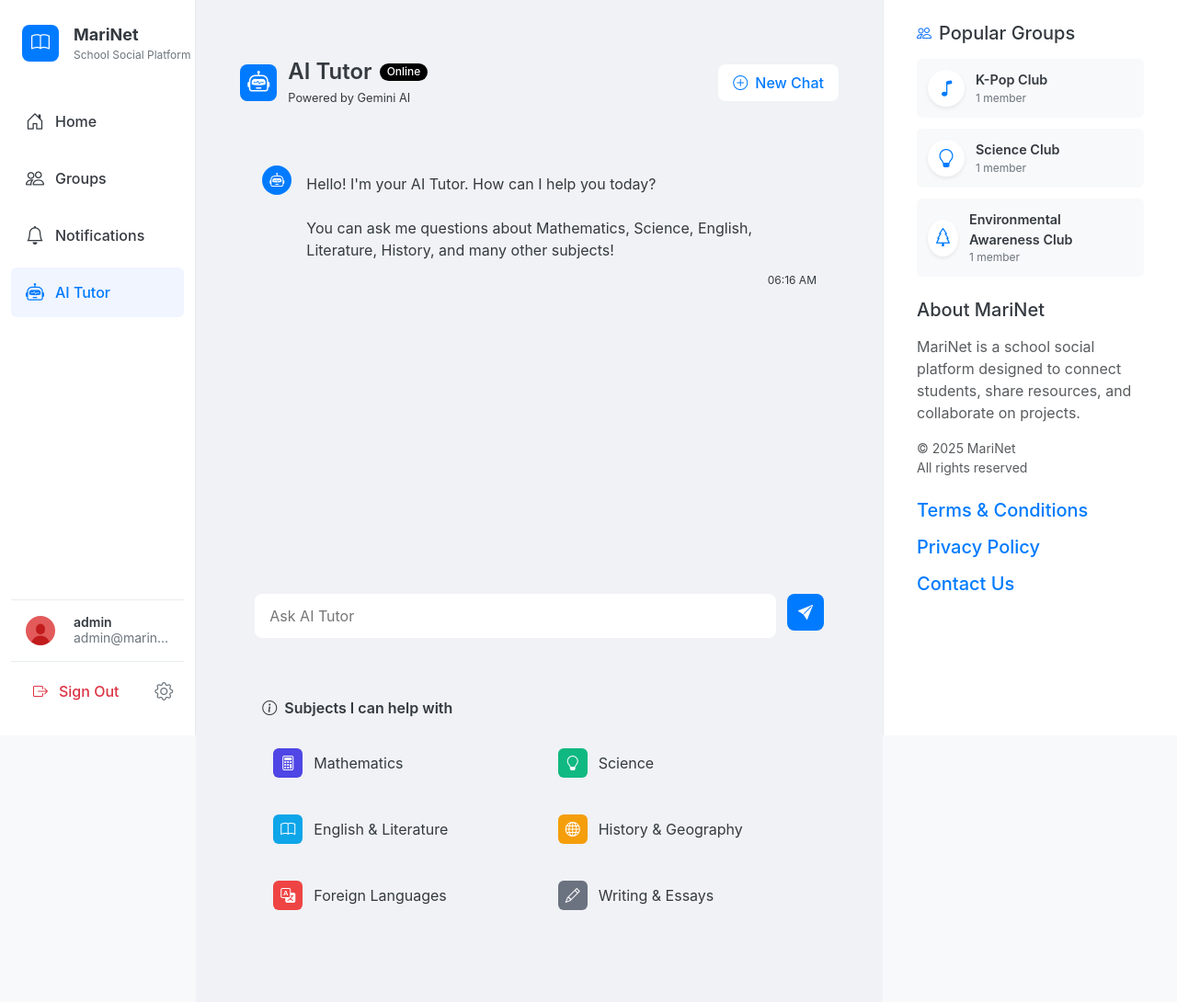
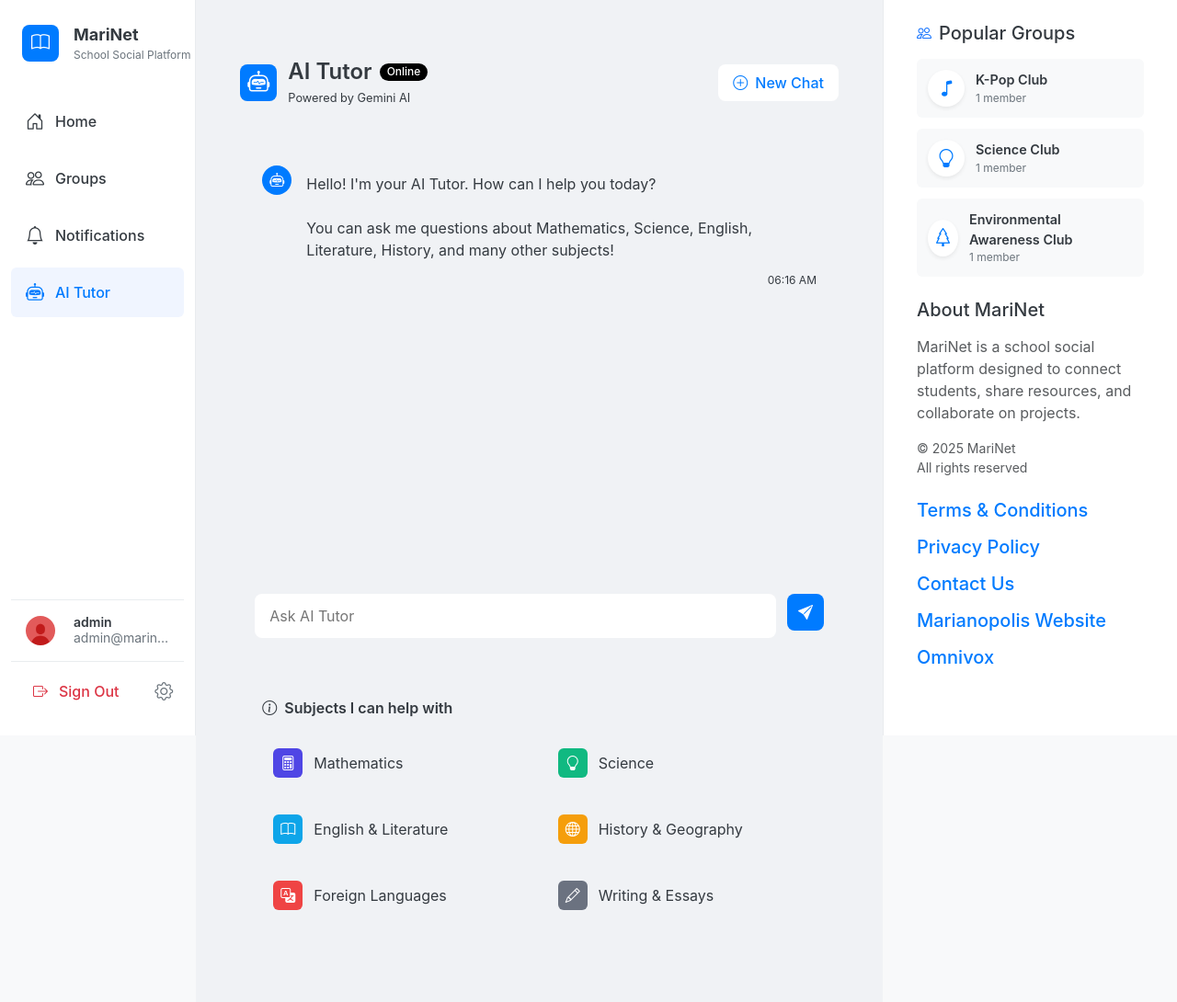
Before and after one commit to Rionte/MariNet, a Flask app: page /ai-tutor in a window 1280 px wide. Shown: the whole page at 92% size. Run offline with Flask 3, Linux system fonts and the light colour scheme; a user stored in the database is signed in; data comes from the database, SQL or seed files in the repository; some libraries are stand-ins or nearby versions.

Commit message:
update quicklinks

```diff
--- a/templates/base.html
+++ b/templates/base.html
@@ -133,9 +133,11 @@
                     </div>
 
                     <div class="terms mt-4">
-                        <h5 class="mb-3"><a href="{{ url_for('terms') }}">Terms & Conditions</a></h5>
-                        <h5 class="mb-3"><a href="{{ url_for('privacy') }}">Privacy Policy</a></h5>
-                        <h5 class="mb-3"><a href="{{ url_for('contact') }}">Contact Us</a></h5>
+                        <h5 class="mb-3"><a href="{{ url_for('terms') }}" target="_blank">Terms & Conditions</a></h5>
+                        <h5 class="mb-3"><a href="{{ url_for('privacy') }}" target="_blank">Privacy Policy</a></h5>
+                        <h5 class="mb-3"><a href="{{ url_for('contact') }}" target="_blank">Contact Us</a></h5>
+                        <h5 class="mb-3"><a href="https://www.marianopolis.edu/" target="_blank">Marianopolis Website</a></h5>
+                        <h5 class="mb-3"><a href="https://marianopolis.omnivox.ca/Login/Account/Login?ReturnUrl=%2fintr%2f" target="_blank">Omnivox</a></h5>
                     </div>
                 </div>
             </div>
```
